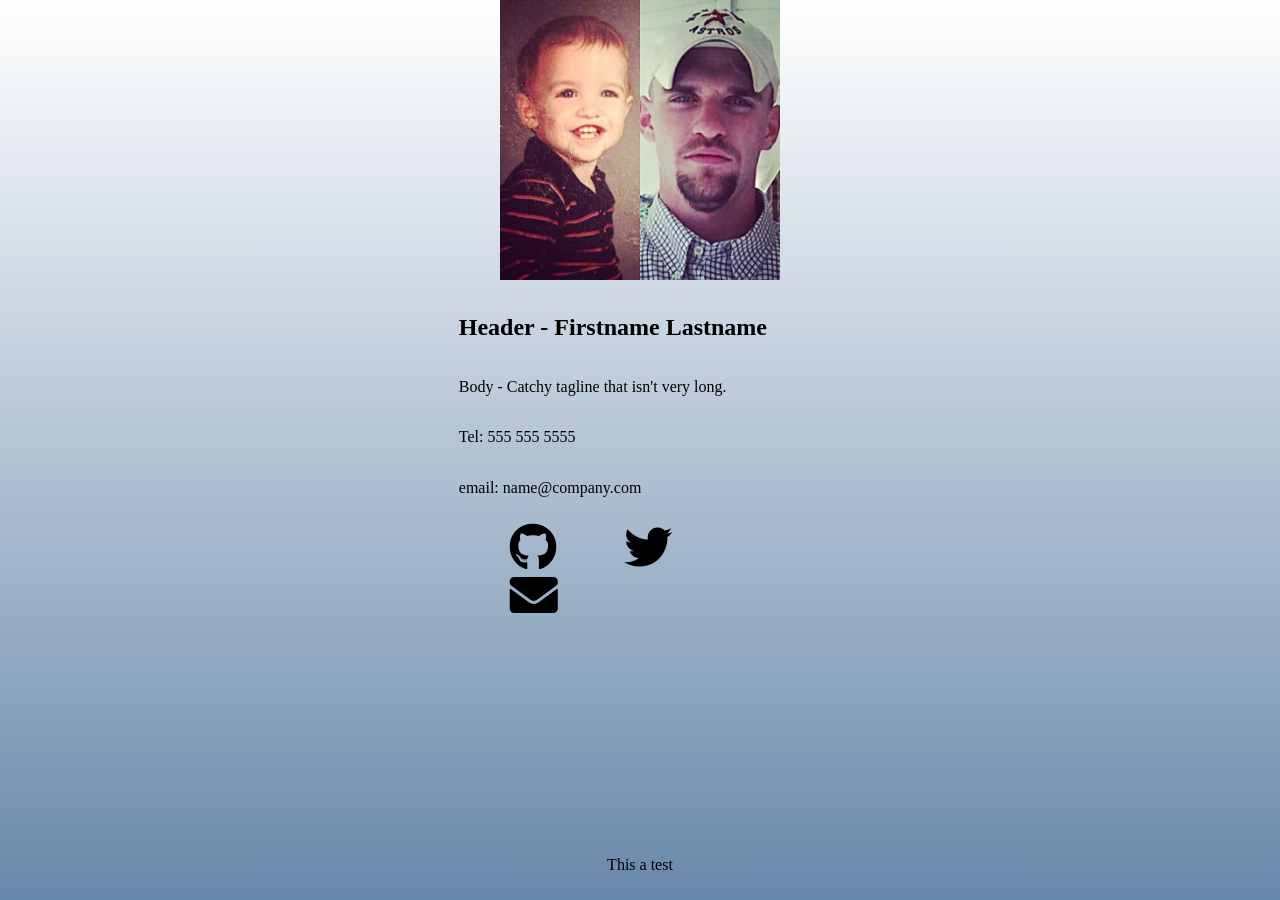
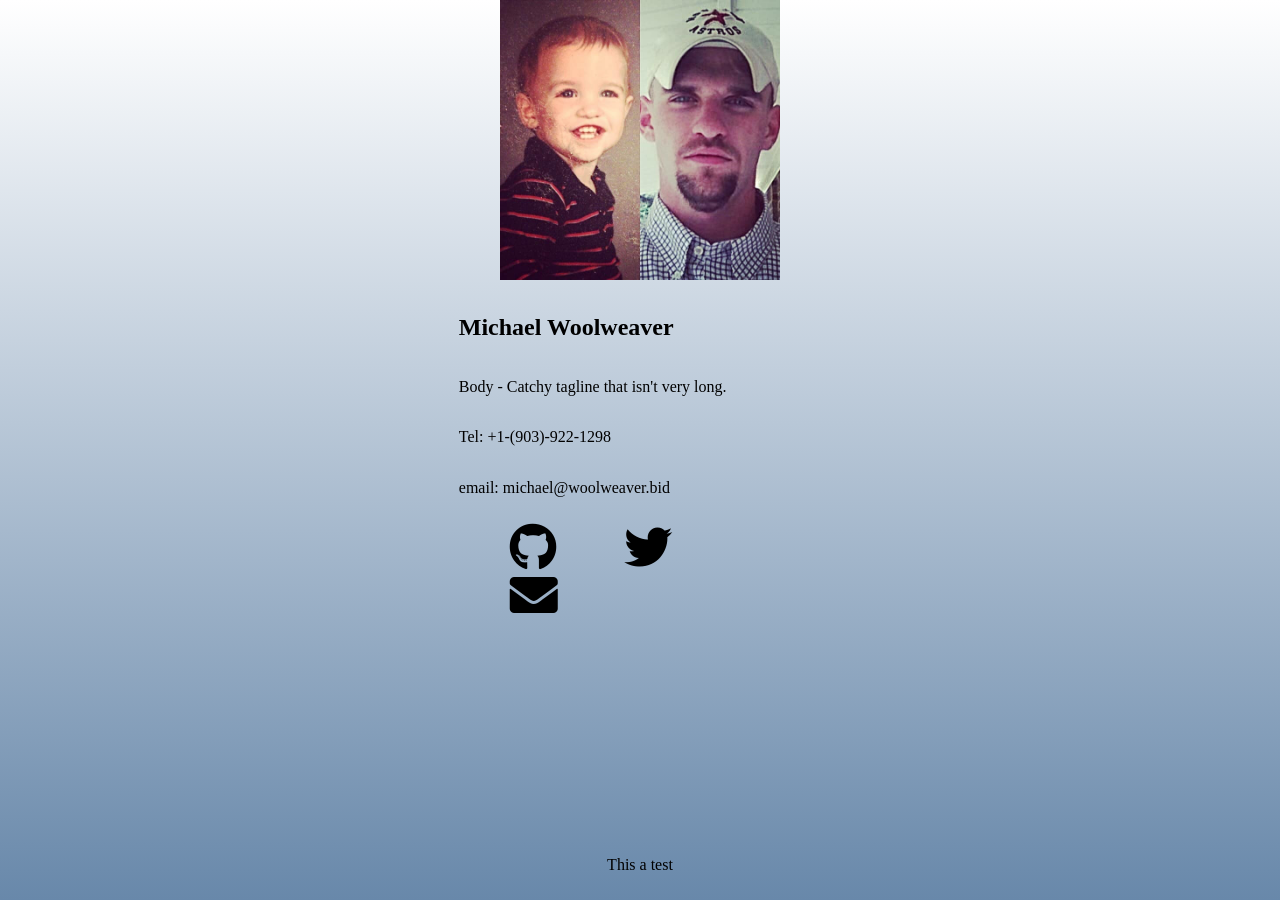
Before and after one commit to mwoolweaver/contigo, a Jekyll site: the page built from index.html, in a window 1280 px wide. Built offline with Jekyll 4.4.1, drawn with Linux system fonts in a browser that asks for light colours; nearby versions of some CDN libraries.

Commit message:
Update index.html

```diff
--- a/index.html
+++ b/index.html
@@ -4,12 +4,12 @@ layout: default
 
 <section class="card">
     <header>
-        <h2>Header - Firstname Lastname</h2>
+        <h2>Michael Woolweaver</h2>
     </header>
     <body>
         <p>Body - Catchy tagline that isn't very long.</p>
-        <p>Tel: 555 555 5555</p>
-        <p>email: name@company.com</p>
+        <p>Tel: +1-(903)-922-1298</p>
+        <p>email: michael@woolweaver.bid</p>
     </body>
     <footer>
         <i class="fab fa-github fa-3x"></i>
```
